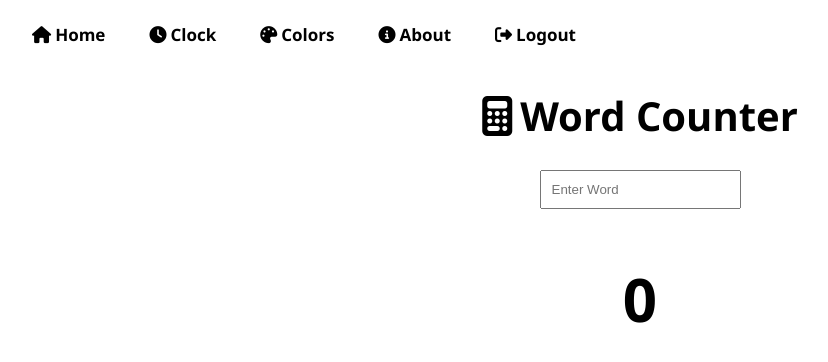
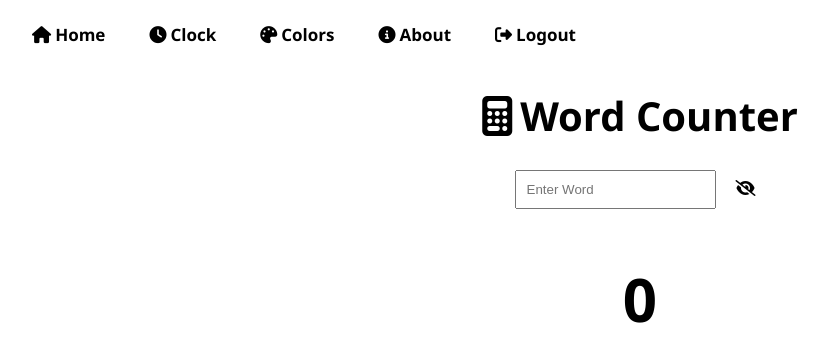
Before and after one commit to Sadman-123/Word_Counter, a React (Vite) app: page /home in a window 1280 px wide. Shown: the top 362 px of the page, without its empty margins (0-828 px from the left). Built offline with nearby package versions, Linux system fonts and the light colour scheme.

Commit message:
Some Color Change css

```diff
--- a/src/CSS/style.css
+++ b/src/CSS/style.css
@@ -127,3 +127,15 @@
 .abt i{
     margin-right: 10px;
 }
+.hlw{
+    display: flex;
+    justify-content: center;
+
+}
+.hlw i{
+    margin-left: 10px;
+    padding: 10px;
+}
+.hlw input{
+    padding: 10px;
+}
--- a/src/component/Input.jsx
+++ b/src/component/Input.jsx
@@ -4,12 +4,15 @@ import '../CSS/style.css'
 const Input = () => {
   const [word,setword]=useState("");
   return (
-    <div className='inpt'>
+   <>
+      <div className="hlw">
         <input type="text" name="" id="" placeholder='Enter Word' onChange={(e)=>{
           setword(e.target.value)
           }}/>
+          <i class="fa-solid fa-eye-slash"></i>
+      </div>
          <Output val={word.length}/>
-    </div>
+   </>
   )
 }
 
```
